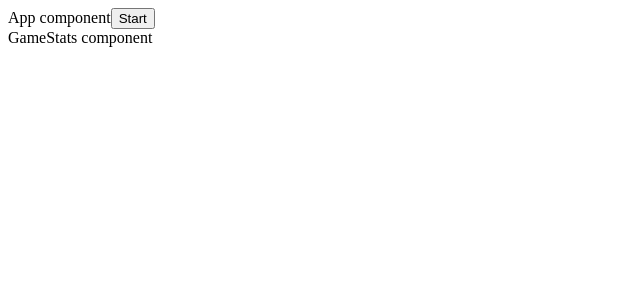
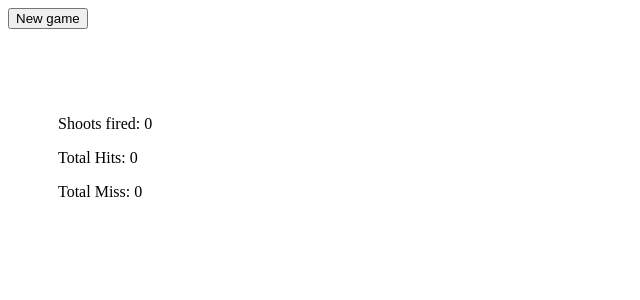
Before and after one commit to mzwierzykowski/warships-client, a React (Create React App) app: page / in a window 1280 px wide. Shown: the top 300 px of the page, without its empty margins (0-640 px from the left). Built offline with nearby package versions, Linux system fonts and the light colour scheme.

Commit message:
Game start setup complete

```diff
--- /dev/null
+++ b/src/App.css
@@ -0,0 +1,5 @@
+.game-components {
+    padding-top: 20px;
+    display: flex;
+    flex-flow: row wrap;
+}
--- a/src/App.js
+++ b/src/App.js
@@ -1,3 +1,4 @@
+import './App.css';
 import { useState } from "react";
 import Board from "./components/Board";
 import GameStats from "./components/GameStats";
@@ -9,7 +10,7 @@ function App() {
     const [boardPoints, setBoardPoints] = useState([]);
     const [boardDimension, setBoardDimension] = useState({width: 0, height: 0});
     const [isFinished, setIsFinished] = useState(false);
-    const [stats, setGameStats] = useState({});
+    const [stats, setGameStats] = useState({shipStats: [], shotsFired:0, totalHits:0, totalMiss:0});
 
     const handleClick = async () => {
         console.log('clicked');
@@ -35,10 +36,11 @@ function App() {
 
     return (
         <div>
-            App component
-            <button onClick={handleClick}>Start</button>
-            <Board dimension={boardDimension} points={boardPoints} handlePointClick={handlePointClick}/>
-            <GameStats stats={stats}/>
+            <button className="new-game-button" onClick={handleClick}>New game</button>
+            <div className="game-components">
+                <Board dimension={boardDimension} points={boardPoints} handlePointClick={handlePointClick}/>
+                <GameStats stats={stats}/>
+            </div>
         </div>
     );
 }
--- /dev/null
+++ b/src/components/GameStats.css
@@ -0,0 +1,4 @@
+.game-stats-container {
+    padding-left: 50px;
+    padding-top: 50px;
+}
--- a/src/components/GameStats.js
+++ b/src/components/GameStats.js
@@ -1,9 +1,23 @@
+import './GameStats.css'
+
 function GameStats({stats}) {
+    const shipStats = stats.shipStats.map((shipStat) => {
+        return (<div className="ship-stat">
+            <p className="ship-type">{shipStat.type}: {shipStat.leftInGameCount}/{shipStat.totalCount}</p>
+        </div>);
+    });
     return (
-        <div>
-            GameStats component
+        <div className="game-stats-container">
+            <div className="ship-stats">
+                {shipStats}
+            </div>
+            <div className="game-counters">
+                <p className="shots-fired-counter">Shoots fired: {stats.shotsFired}</p>
+                <p className="total-hits-counter">Total Hits: {stats.totalHits}</p>
+                <p className="total-miss-counter">Total Miss: {stats.totalHits}</p>
+            </div>
         </div>
     );
 }
 
-export default GameStats;
+export default GameStats
```
